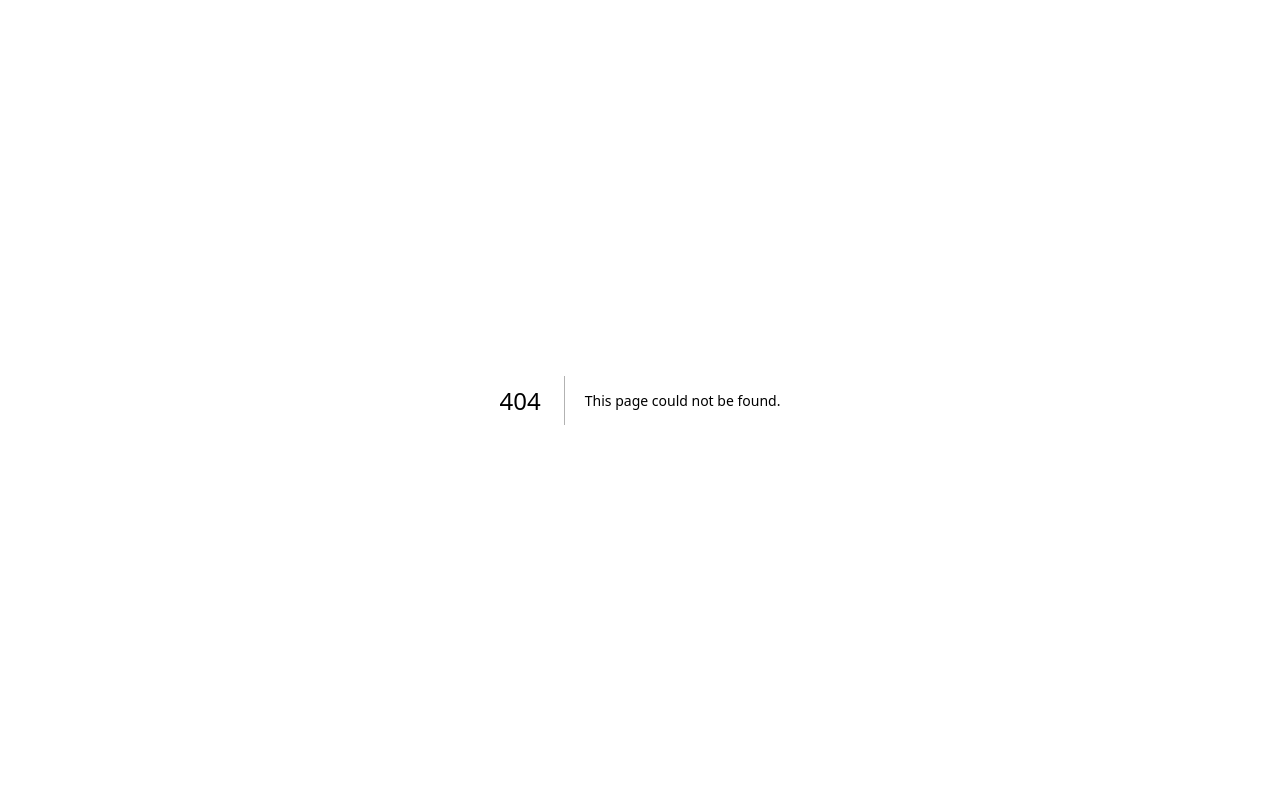
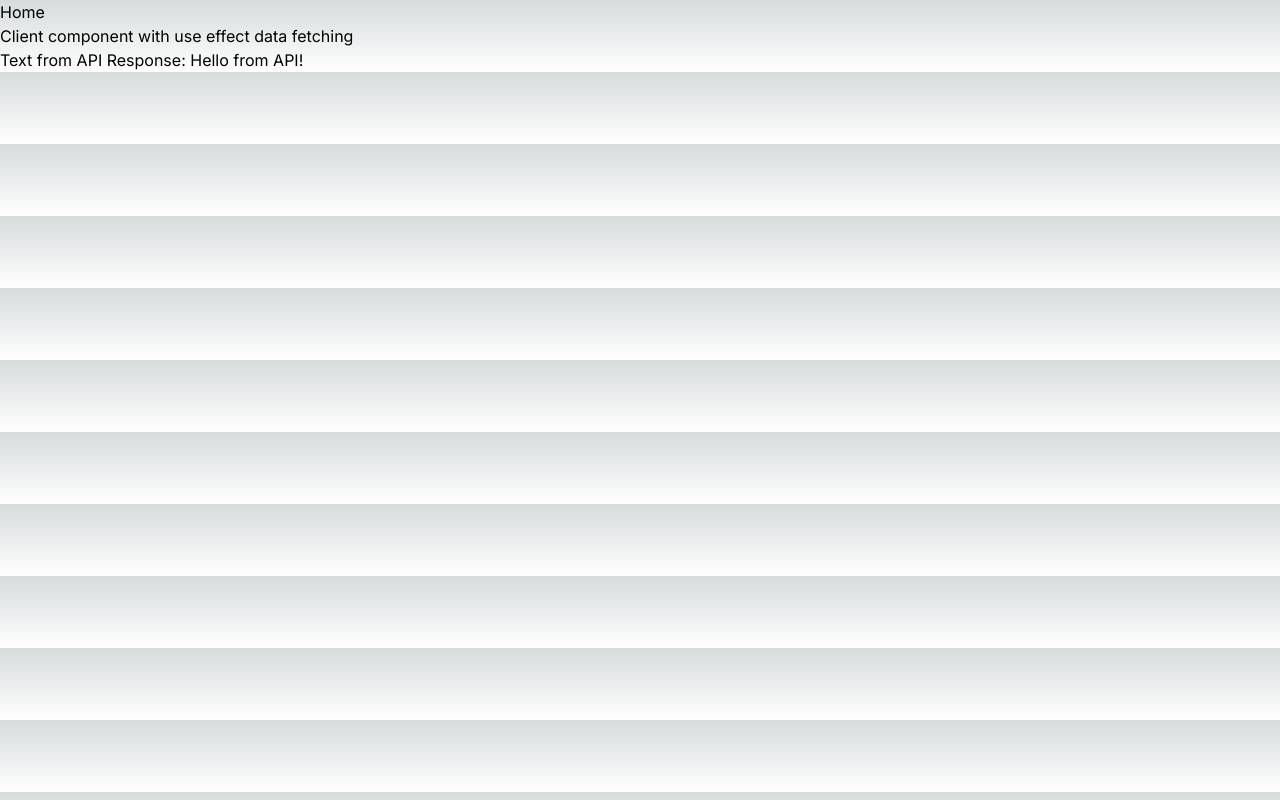
Before and after one commit to Mad-Kat/next-streaming-showcase, a Next.js app: page /cc-use-effect in a window 1280 px wide. Before the commit this address had no page. Built offline with nearby package versions, Linux system fonts and the light colour scheme.

Commit message:
Added a client component that fetches the data in useEffect

```diff
--- a/app/cc-blocking-use/page.tsx
+++ b/app/cc-blocking-use/page.tsx
@@ -5,7 +5,7 @@ export default function Page() {
   return (
     <main>
       <Link href="/">Home</Link>
-      <h1>Client components blocking</h1>
+      <h1>Client components blocking with use</h1>
       <CCBlockingUse />
     </main>
   );
--- a/app/cc-streaming-use/page.tsx
+++ b/app/cc-streaming-use/page.tsx
@@ -5,7 +5,7 @@ export default function Page() {
   return (
     <main>
       <Link href="/">Home</Link>
-      <h1>Client components streaming</h1>
+      <h1>Client components streaming with use</h1>
       <CCStreamingUse />
     </main>
   );
--- /dev/null
+++ b/app/cc-use-effect/page.tsx
@@ -0,0 +1,13 @@
+import CCBlocking from "@/components/cc-blocking";
+import CCUseEffect from "@/components/cc-use-effect";
+import Link from "next/link";
+
+export default function Page() {
+  return (
+    <main>
+      <Link href="/">Home</Link>
+      <h1>Client component with use effect data fetching</h1>
+      <CCUseEffect />
+    </main>
+  );
+}
--- a/app/page.tsx
+++ b/app/page.tsx
@@ -5,6 +5,15 @@ export default function Home() {
     <main className="flex min-h-screen flex-col items-center gap-4 p-24">
       <h1 className="text-3xl">Showcasing Streaming</h1>
       <ul>
+        <li>
+          <Link
+            href="/cc-use-effect"
+            prefetch={false}
+            className="hover:text-blue-400"
+          >
+            Client components with use effect data fetching
+          </Link>
+        </li>
         <li>
           <Link
             href="/cc-blocking"
--- /dev/null
+++ b/components/ShowAPIResponseClientUseEffect.tsx
@@ -0,0 +1,12 @@
+"use client";
+
+import { fetchFromAPI } from "@/lib/fetchFromAPI";
+import { useEffect, useState } from "react";
+
+export default function ShowAPIResponseClientUseEffect() {
+  const [data, setData] = useState<any>();
+  useEffect(() => {
+    fetchFromAPI().then((d) => setData(d));
+  }, []);
+  return <p>Text from API Response: {data}</p>;
+}
--- /dev/null
+++ b/components/cc-use-effect.tsx
@@ -0,0 +1,7 @@
+"use client";
+
+import ShowAPIResponseClientUseEffect from "@/components/ShowAPIResponseClientUseEffect";
+
+export default function CCUseEffect() {
+  return <ShowAPIResponseClientUseEffect />;
+}
```
